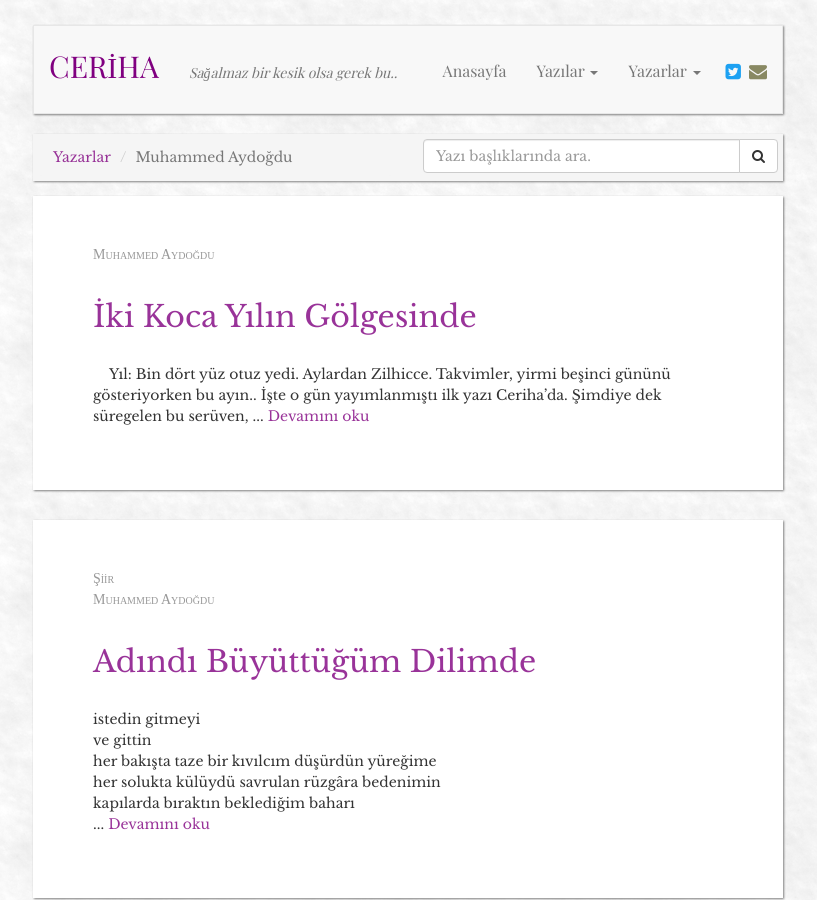
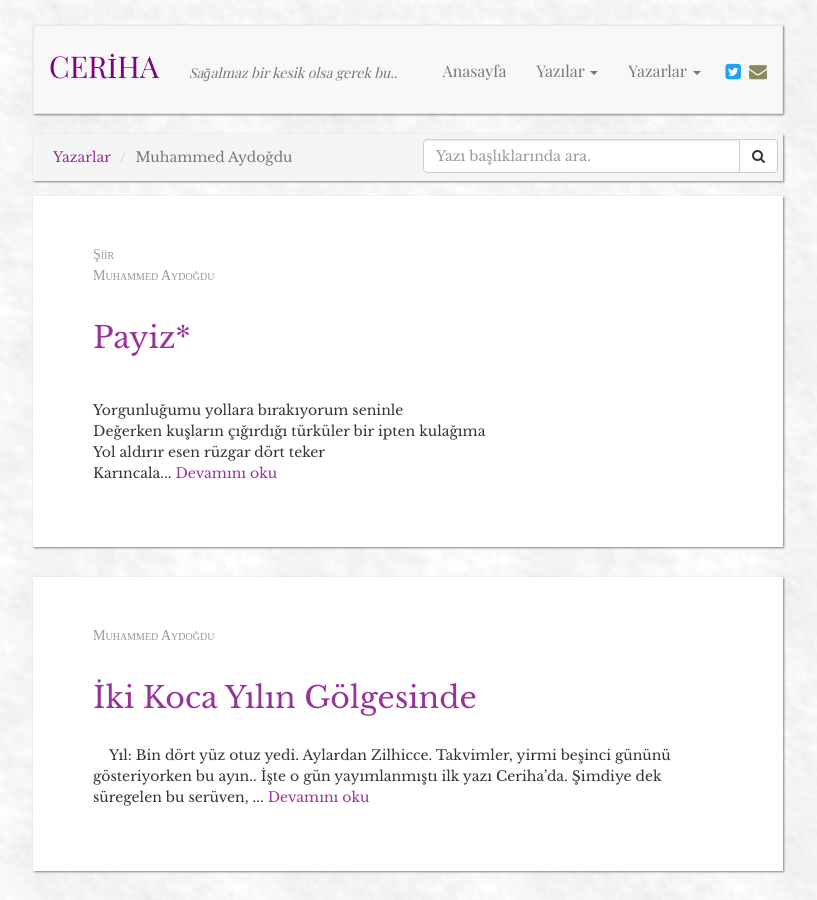
Before and after one commit to muhammedaydogdu/muhammedaydogdu.github.io, a Jekyll site: the page built from muhammed-aydogdu.html, in a window 1280 px wide and 900 px high. Shown: the whole window, without its empty margins (232-1049 px from the left). Built offline with Jekyll 4.4.1, drawn with Linux system fonts in a browser that asks for light colours; some web fonts are replaced.

Commit message:
Update 2018-09-07-payiz.md

```diff
--- a/_posts/2018-09-07-payiz.md
+++ b/_posts/2018-09-07-payiz.md
@@ -4,8 +4,7 @@
 author: Muhammed Aydoğdu
 type: Şiir
 x: "180"
-image:
-published: no
+image: payiz.jpg
 ---
 
 <br/>
```
